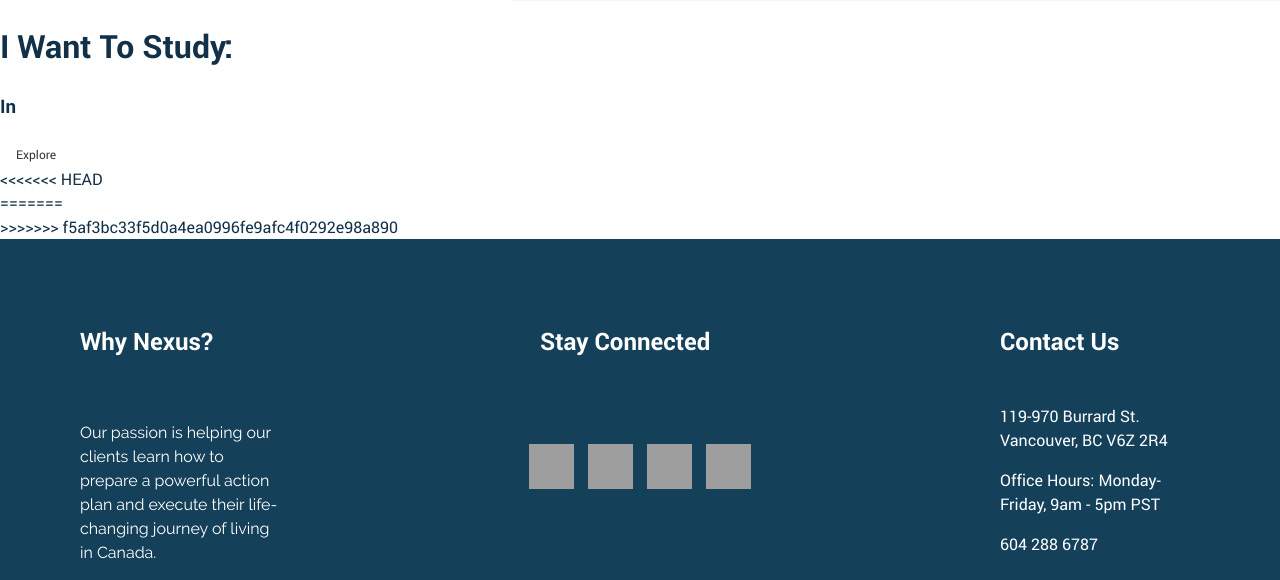
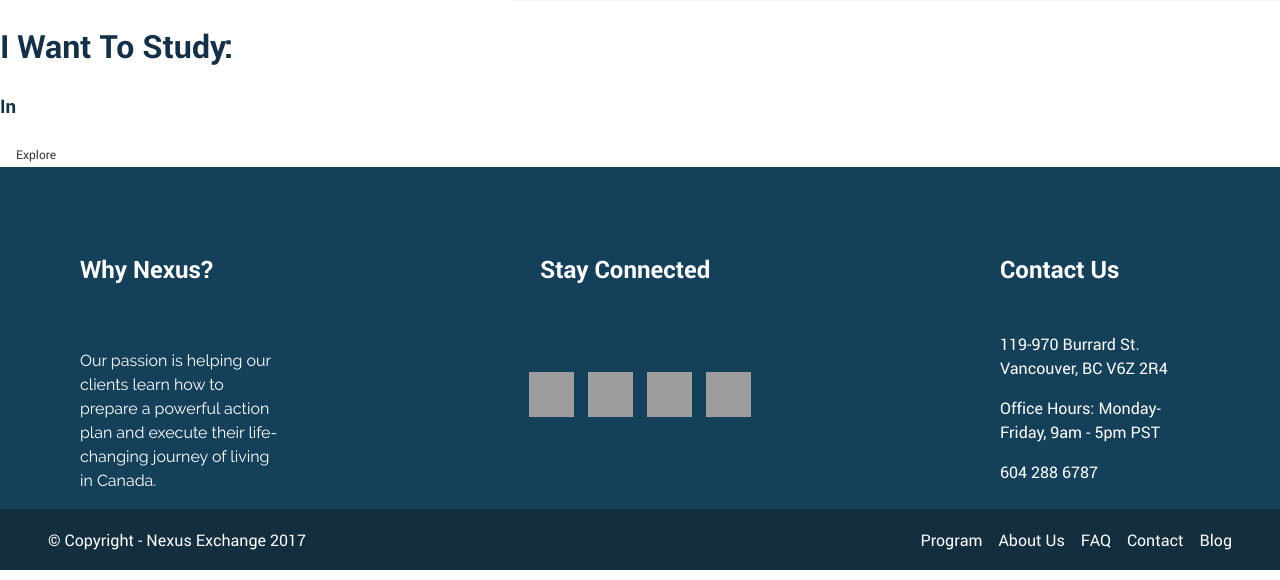
Before and after one commit to JordPlamondon/nexus-fall-2017, a WordPress theme: template themes/nexus/want-to-study.php in a window 1280 px wide. Shown: the part 415-995 px from the top of the page. Run offline with PHP 8.4 and a stand-in for WordPress, Linux system fonts and the light colour scheme; the site name, menu and one post (Sample post) are stand-ins, and other content is empty; some libraries are stand-ins or nearby versions; grey boxes are pictures that could not be loaded.

Commit message:
Fix merge conflict

```diff
--- a/themes/nexus/front-page.php
+++ b/themes/nexus/front-page.php
@@ -169,5 +169,4 @@
 		</main><!-- #main -->
 	</div><!-- #primary -->
 
-<?php get_sidebar(); ?>
 <?php get_footer(); ?>
--- a/themes/nexus/js/api.js
+++ b/themes/nexus/js/api.js
@@ -34,7 +34,7 @@
           }
           article += '</a></div></article>'
 
-          $('.search-results').html(article);
+          $('.search-results').append(article);
 
         } // for loop
       });
@@ -67,12 +67,8 @@
     ajaxGet(request);
   });
 
-
-
-
 $(document).ready(function() {
   $('.homestay-button').click(function() {
-    console.log('butts');
     $('#dropdown').toggleClass('visible');
   });
 });
--- a/themes/nexus/want-to-study.php
+++ b/themes/nexus/want-to-study.php
@@ -51,11 +51,7 @@
     </div>
   </div>
 
-<<<<<<< HEAD
      <div class="search-results"></div>
-=======
-     <div class="search-results">  </div>
->>>>>>> f5af3bc33f5d0a4ea0996fe9afc4f0292e98a890
 
   </div>
 
```
